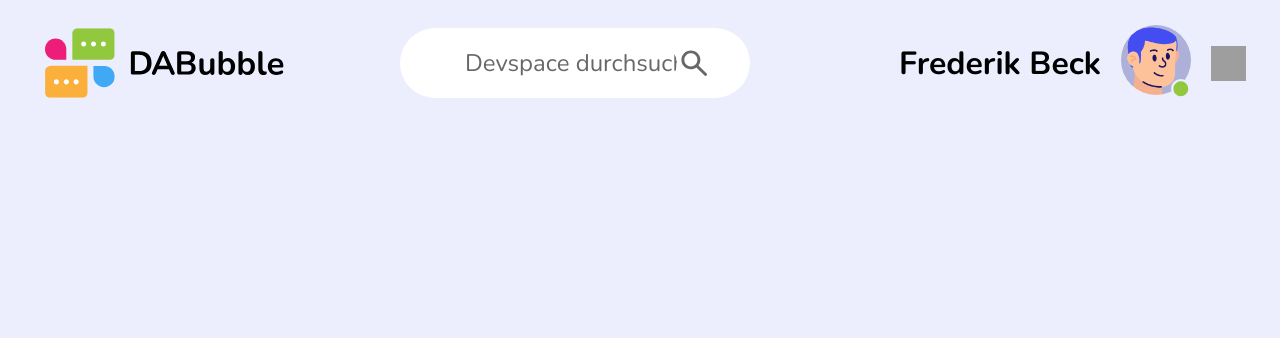
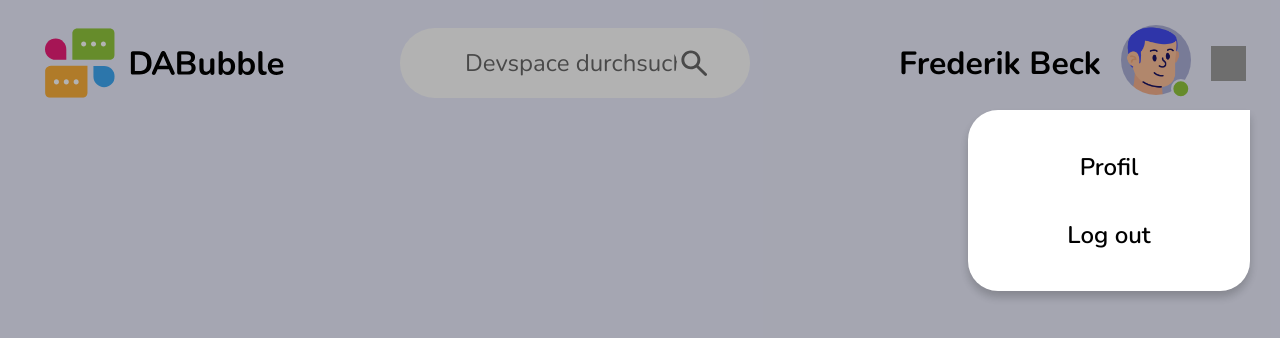
Before and after one commit to alexlindt-arch/DABubble, an Angular app: page /main in a window 1280 px wide. Both pictures are taken after a click on the element 1228 px from the left and 63 px from the top of the page. Shown: the top 338 px of the page. Built offline with nearby package versions, Linux system fonts and the light colour scheme; no server answers; grey boxes are pictures that could not be loaded.

Commit message:
add profile div

```diff
--- a/src/app/components/main-layout/main-layout.html
+++ b/src/app/components/main-layout/main-layout.html
@@ -10,7 +10,7 @@
             </div>
 
         </div>
-        <div class="profile-wrapper">
+        <div class="profile-wrapper" (click)="toggleProfileMenu()">
             <p>Frederik Beck</p>
             <div class="profile-picture-div">
                 <img class="profile-picture" src="./assets/img/avatar/Property 1=Elias Neumann.png" alt="Profilbild">
@@ -23,5 +23,15 @@
                 <img class="icon-hover" src="./assets/img/icons/arrow-hover.svg" alt="">
             </div>
         </div>
+        @if (profileMenuOpen) {
+  <div class="overlay" (click)="closeProfileMenu()">
+
+    <div class="profile-menu" (click)="$event.stopPropagation()">
+      <button>Profil</button>
+      <button>Log out</button>
+    </div>
+
+  </div>
+}
     </header>
 </main>
--- a/src/app/components/main-layout/main-layout.scss
+++ b/src/app/components/main-layout/main-layout.scss
@@ -158,6 +158,7 @@ main {
                 p {
                     color: rgba(121, 126, 243, 1);
                 }
+
                 .arrow-icon {
                     .icon-default {
                         opacity: 0;
@@ -172,3 +173,44 @@ main {
         }
     }
 }
+
+.overlay {
+    position: fixed;
+    inset: 0;
+    background: rgba(0, 0, 0, 0.3);
+    z-index: 1000;
+}
+
+.profile-menu {
+    display: flex;
+    flex-direction: column;
+    align-items: center;
+    justify-content: center;
+    position: absolute;
+    gap: 15px;
+    top: 110px;
+    right: 30px;
+    width: 222px;
+    padding: 30px;
+    background: white;
+    box-shadow: 0 6px 10px 0 rgba(0, 0, 0, 0.2);
+    border-radius: 30px 0px 30px 30px;
+
+    button {
+        width: 222px;
+        height: 53px;
+        border: none;
+        background: transparent;
+        cursor: pointer;
+        border-radius: 100px;
+        font-size: 24px;
+        font-weight: 600;
+        transition: all 0.3s ease;
+
+        &:hover {
+            background: rgba(236, 238, 254, 1);
+            color: rgba(83, 90, 241, 1);
+        }
+
+    }
+}
--- a/src/app/components/main-layout/main-layout.ts
+++ b/src/app/components/main-layout/main-layout.ts
@@ -10,4 +10,14 @@ import { NewMessage } from '../new-message/new-message';
   templateUrl: './main-layout.html',
   styleUrl: './main-layout.scss',
 })
-export class MainLayout {}
+export class MainLayout {
+  profileMenuOpen = false;
+
+toggleProfileMenu() {
+  this.profileMenuOpen = !this.profileMenuOpen;
+}
+
+closeProfileMenu() {
+  this.profileMenuOpen = false;
+}
+}
```
Also changed, not shown: src/enviroments/enviroment.ts (added, +12 -0 lines).
